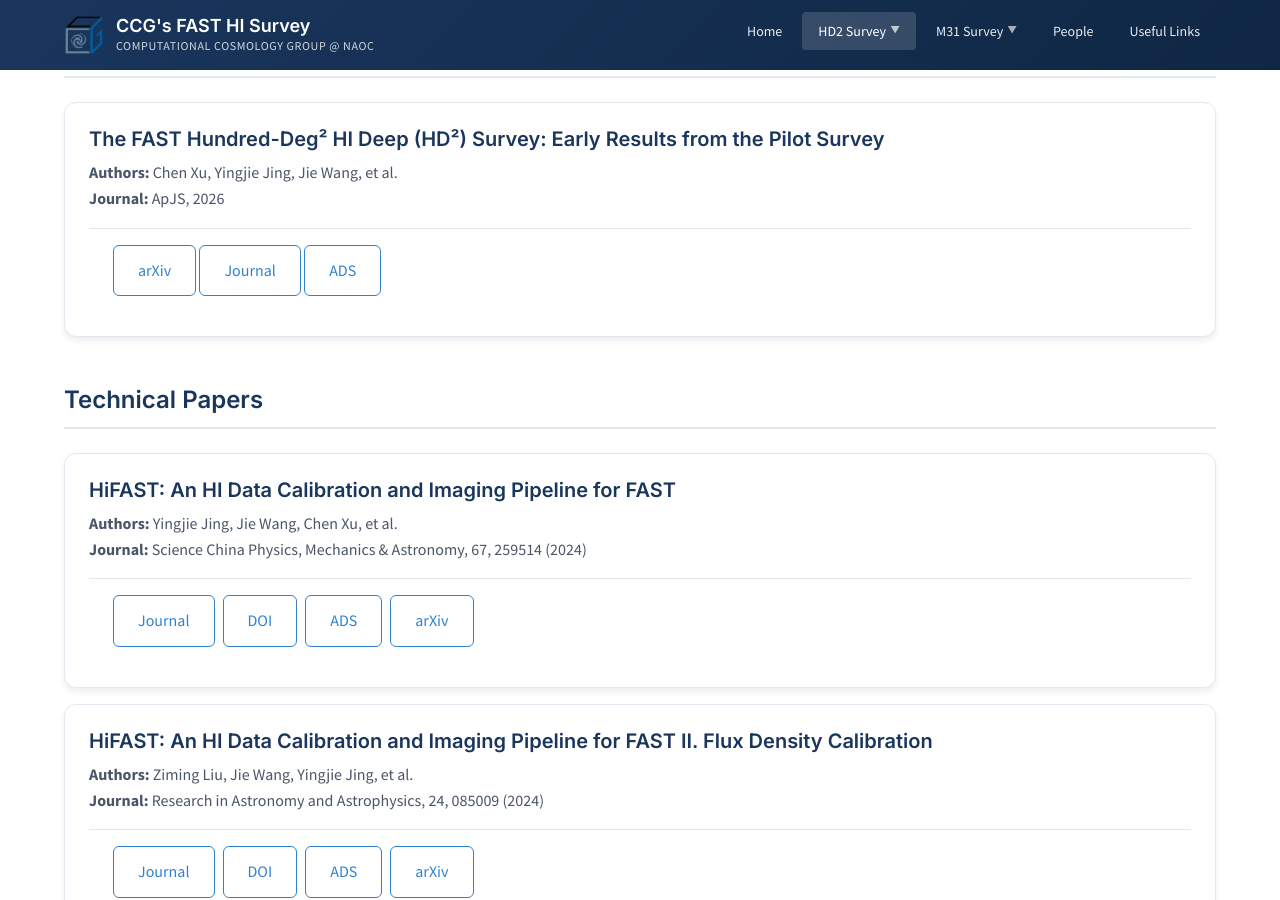
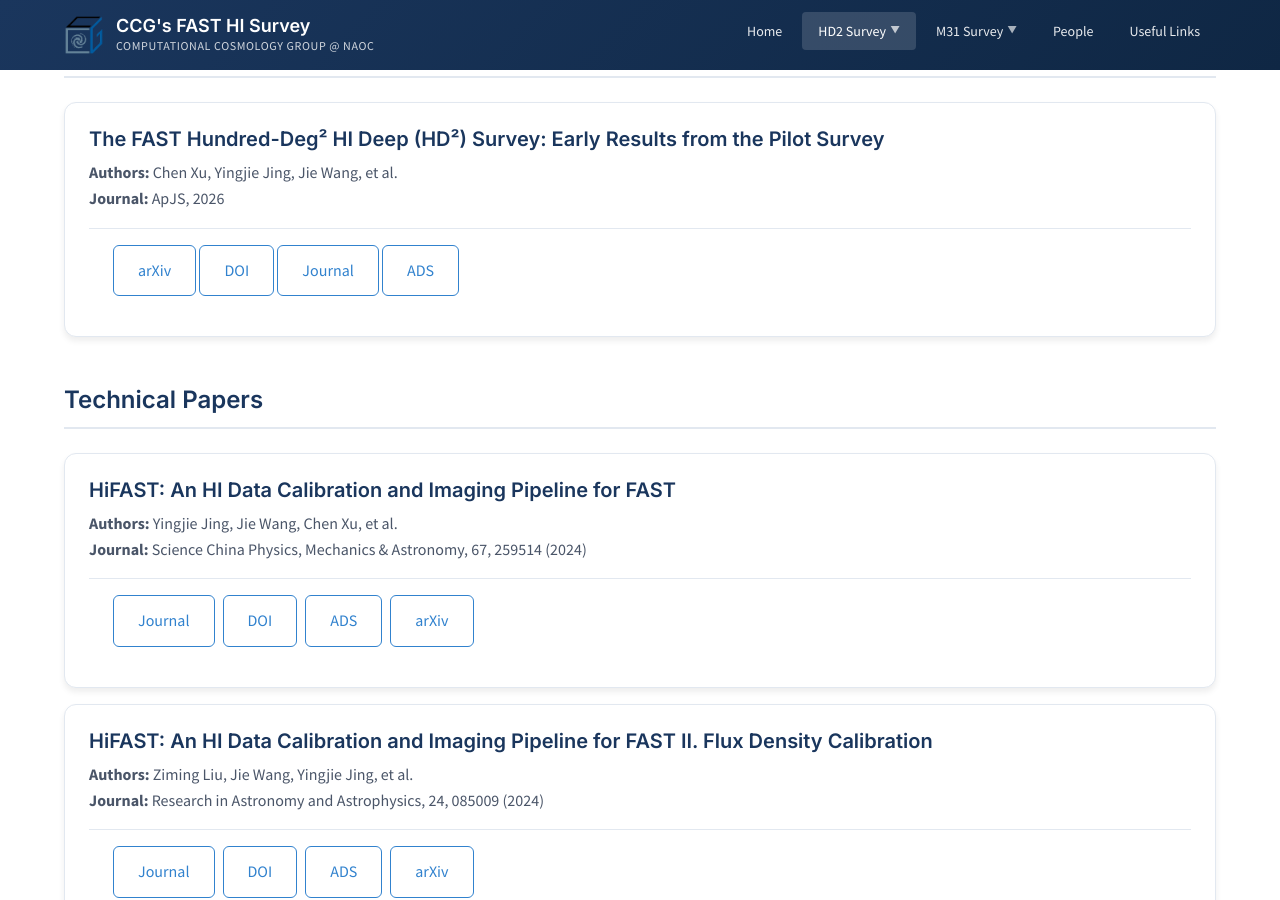
Before and after one commit to ccg-FAST/ccg-FAST.github.io, a Jekyll site: the page built from hd2/publications.md, in a window 1280 px wide and 900 px high, scrolled down 439 px. Built offline with Jekyll 4.4.1, drawn with Linux system fonts in a browser that asks for light colours.

Commit message:
add HD2-1 DOI

```diff
--- a/hd2/publications.md
+++ b/hd2/publications.md
@@ -33,6 +33,7 @@ title: HD2 Publications
                 </p>
                 <div class="card-footer">
                     <a href="https://arxiv.org/abs/2605.23686" target="_blank" class="btn btn-outline">arXiv</a>
+                    <a href="https://doi.org/10.3847/1538-4365/ae7331" target="_blank" class="btn btn-outline">DOI</a>
                     <a href="#" class="btn btn-outline disabled">Journal</a>
                     <a href="https://ui.adsabs.harvard.edu/abs/2026arXiv260523686X/abstract" target="_blank" class="btn btn-outline">ADS</a>
                 </div>
```
